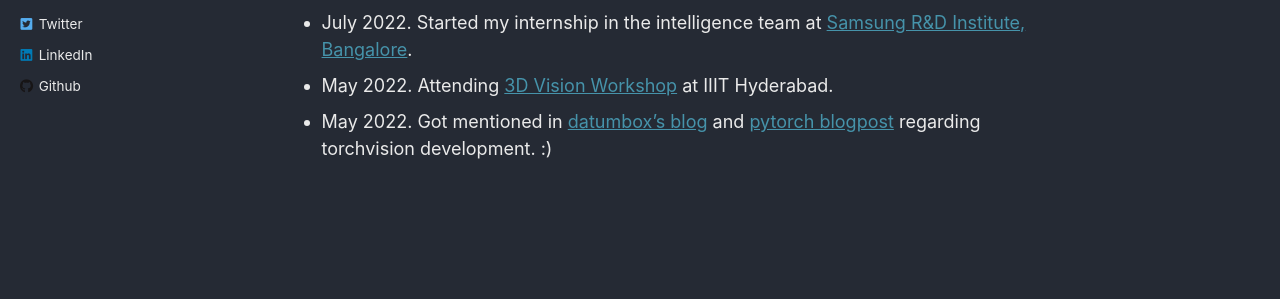
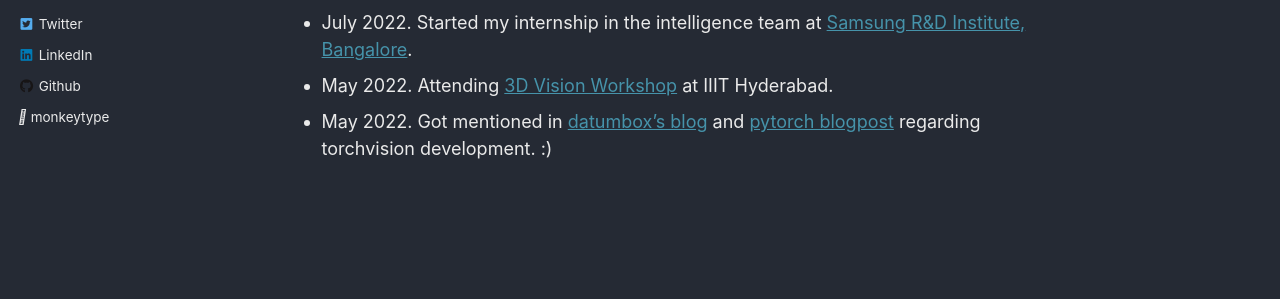
Before and after one commit to abhi-glitchhg/abhi-glitchhg.github.io, a Jekyll site: the page built from _pages/about.md, in a window 1280 px wide. Shown: the part 475-774 px from the top of the page. Built offline with Jekyll 4.4.1, drawn with Linux system fonts in a browser that asks for light colours.

Commit message:
added monkeytype

```diff
--- a/_includes/author-profile.html
+++ b/_includes/author-profile.html
@@ -115,6 +115,11 @@
       {% if author.impactstory %}
         <li><a href="{{ author.impactstory }}"><i class="ai ai-impactstory ai-fw"></i> Impactstory</a></li>
       {% endif %}
+      {% if author.monkeytype %}
+        <li>
+          <a href = "{{ author.monkeytype }}"> <i class="fa-solid fa-keyboard"></i> monkeytype </a>
+        </li>
+      {% endif %}
       {% if author.wikipedia %}
         <li><a href="https://en.wikipedia.org/wiki/User:{{ author.wikipedia }}"><i class="fab fa-fw fa-wikipedia-w" aria-hidden="true"></i> Wikipedia</a></li>
 {% endif %}
```
